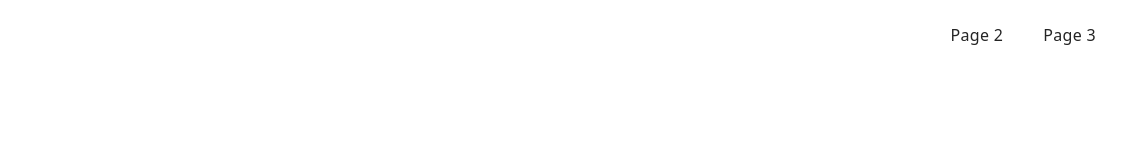
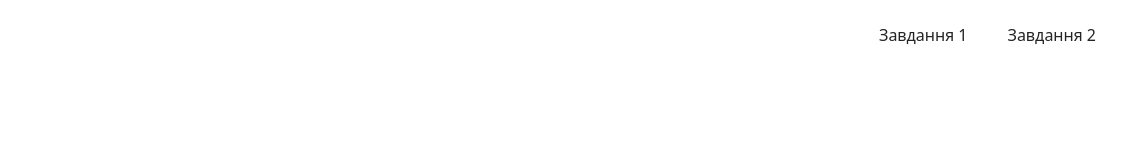
Before and after one commit to KozhanSerhii/goit-js-hw-10, a plain HTML site: page index.html in a window 1280 px wide. Shown: the full height of the page, 144-1280 px from the left. Drawn offline with Linux system fonts and the light colour scheme.

Commit message:
Deploying to gh-pages from @ KozhanSerhii/goit-js-hw-10@5dca445226bde670f0c7fcb5bc348d7272ee8821 🚀

```diff
--- a/index.html
+++ b/index.html
@@ -18,11 +18,9 @@
       </a>
       <ul class="nav-list">
         <li class="nav-item">
-          <a class="nav-link {=$highlight-act}" href="./1-timer.html">Page 2</a>
-        </li>
+          <a href="./1-timer.html">Завдання 1</a>        </li>
         <li class="nav-item">
-          <a class="nav-link {=$highlight-curr}" href="./2-snackbar.html">Page 3</a>
-        </li>
+          <a href="./2-snackbar.html">Завдання 2</a>        </li>
       </ul>
     </nav>
   </div>
```
